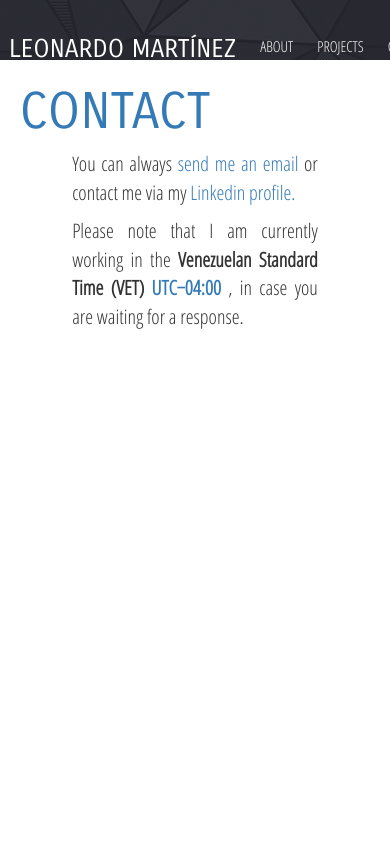
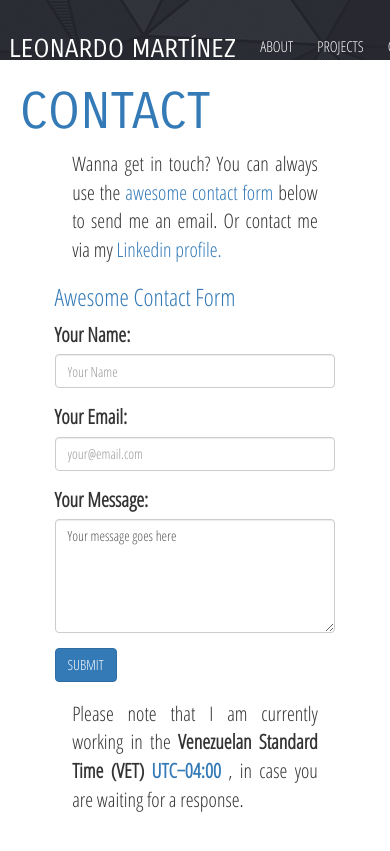
Before and after one commit to leotms/leotms.github.io, a Jekyll site: the page built from contact.html, in a window 390 px wide. Shown: the top 851 px of the page. Built offline with Jekyll 4.4.1, drawn with Linux system fonts in a browser that asks for light colours.

Commit message:
Contact form set.

```diff
--- /dev/null
+++ b/_pages/contactthanks.html
@@ -0,0 +1,5 @@
+---
+layout: page
+title: Thanks!
+permalink: /thanks/
+---
--- a/contact.html
+++ b/contact.html
@@ -6,6 +6,27 @@ permalink: /contact/
 
 <h3 class="leotms-page-title"> {{ page.title }} </h3>
 
-<p> You can always <a href="mailto:martinezazuaje@gmail.com?subject=[CONTACT]">send me an email</a>
-    or contact me via my <a href="https://www.linkedin.com/in/leonardo-mart%C3%ADnez-b8ab6a85/" target="_blank">Linkedin profile.</a></p>
+<p> Wanna get in touch? You can always use the <a href="#awesome">awesome contact form</a> below to send me an email.
+    Or contact me via my <a href="https://www.linkedin.com/in/leonardo-mart%C3%ADnez-b8ab6a85/" target="_blank">Linkedin profile.</a></p>
+
+<form action="https://formspree.io/martinezazuaje@gmail.com" method="POST">
+  <span id="awesome"><h3>Awesome Contact Form</h3></span>
+  <div class="form-group">
+    <label for="name">Your Name:</label>
+    <input type="text" class="form-control" id="name" name="name" placeholder="Your Name">
+  </div>
+  <div class="form-group">
+    <label for="_replyto">Your Email:</label>
+    <input type="text" class="form-control" id="_replyto" name="_replyto" placeholder="your@email.com">
+  </div>
+  <div class="form-group">
+    <label for="message">Your Message:</label>
+    <textarea class="form-control" rows="5" id="message" name="message">Your message goes here</textarea>
+  </div>
+  <input type="hidden" name="_next" value="{{ site.url }}/thanks/" />
+  <input type="hidden" name="_subject" value="[leotms.github.io] New Contact Message" />
+  <input type="text" name="_gotcha" style="display:none" />
+  <button type="submit" class="btn btn-primary">SUBMIT</button>
+</form>
+
 <p> Please note that I am currently working in the <b>Venezuelan Standard Time (VET) <span>UTC−04:00</span> </b>, in case you are waiting for a response. </p>
--- a/styles/style.scss
+++ b/styles/style.scss
@@ -144,6 +144,12 @@ $break-small-2: 692px;
     margin: 10px 0;
   }
 
+  .leotms-thanks-title{
+    @extend .leotms-page-title;
+    font-size: 60px;
+    margin: 15% 0;
+  }
+
   p {
     text-align: justify;
     max-width: 70%;
@@ -186,6 +192,14 @@ $break-small-2: 692px;
     }
   }
 
+  form {
+    max-width: 60%;
+    margin: 5% auto;
+
+    @media screen and (max-width: 1064px) {
+      max-width: 80%;
+    }
+  }
 }
 
 .leotms-project-content {
```
Also changed, not shown: head.html (added, +11 -0 lines), thanks.html (added, +16 -0 lines).
